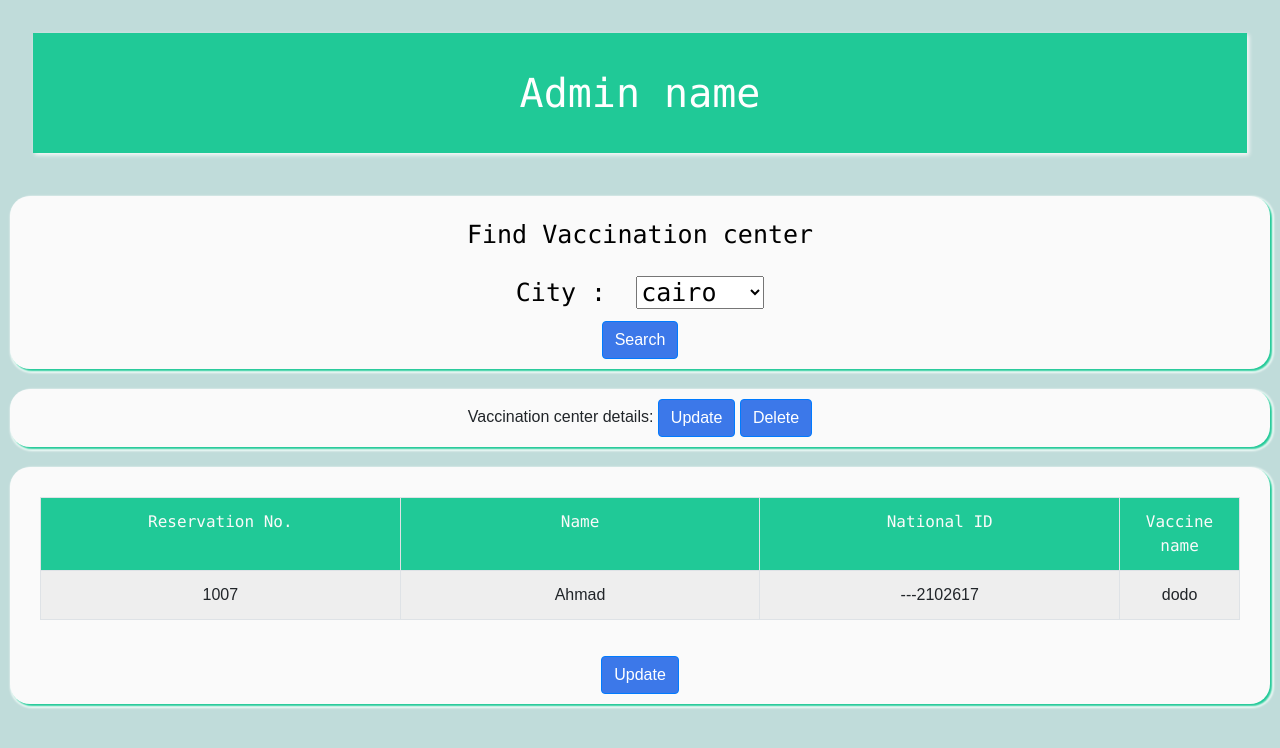
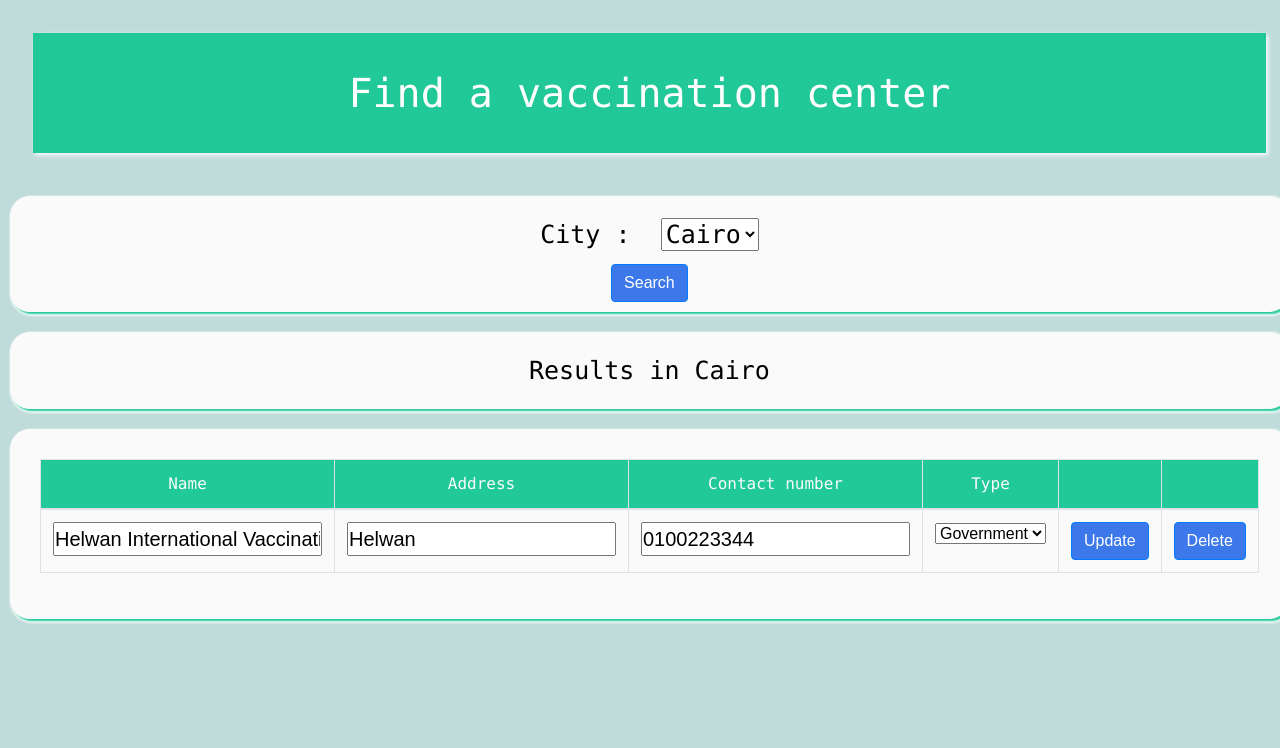
Before and after one commit to SIGMazer/Vaccination-Center, a PHP site: page /vaccination-center/View/find_vaccination_center.php in a window 1280 px wide. Shown: the top 748 px of the page. Run offline with PHP 8.4, Linux system fonts and the light colour scheme; the visitor is signed in with stand-in values (Sample User, id 1); data comes from the database, SQL or seed files in the repository.

Commit message:
Finished the vaccination center search and modify page.

```diff
--- a/Controller/MiscController.php
+++ b/Controller/MiscController.php
@@ -39,7 +39,7 @@ function echoVaccineList() {
 }
 
 function echoCityName() {
-    session_start();
+    //session_start();
     if (isset($_SESSION["cID"])) {
         include_once '../Include/DatabaseClass.php';
         $db = new database();
--- a/Model/adminModel.php
+++ b/Model/adminModel.php
@@ -85,10 +85,10 @@ class adminModel {
                   <option>Government</option>
                   <option>Private</option>
                   </select></td>";
-            echo "<td><input type = 'hidden' name = 'contactnum' value = '{$vcList[$x]['ContactNum']}'></td>";
-            echo "<td><input type = 'hidden' name = 'uID' value = '{$vcList[$x]['UserID']}'></td>";
-            echo "<td><input type = 'submit' name = 'update' value = 'update' class='btn btn-primary'></td>";
-            echo "<td><input type = 'submit' name = 'delete' value = 'delete' class='btn btn-primary'></td>";
+            echo "<input type = 'hidden' name = 'contactnum' value = '{$vcList[$x]['ContactNum']}'>";
+            echo "<input type = 'hidden' name = 'uID' value = '{$vcList[$x]['UserID']}'>";
+            echo "<td><input type = 'submit' name = 'update' value = 'Update' class='btn btn-primary'></td>";
+            echo "<td><input type = 'submit' name = 'delete' value = 'Delete' class='btn btn-primary'></td>";
             echo "</form>";
             echo "</tr>";
         }
--- a/View/find_vaccination_center.php
+++ b/View/find_vaccination_center.php
@@ -1,3 +1,7 @@
+<?php
+include "../Controller/vclistController.php";
+include "../Controller/MiscController.php";
+?>
 <!DOCTYPE html>
 <html lang="en">
 <head>
@@ -11,7 +15,7 @@
         <div class="row">
             <div class="col-md-12">
                 <div class="cardhead">
-                    <h>Admin name</h>
+                    <h>Find a vaccination center</h>
                 </div>
             </div>
         </div>
@@ -19,15 +23,13 @@
         <div class="row">
             <div class="col-md-12">
                 <div class="cardbody">
-                    <p>Find Vaccination center</p>
-                    <form action="" method="post">
+                    <form action="../Controller/vclistController.php" method="post">
                         <p>City :
                             <label for="city-names"></label>
                             <select name="city_find" id="city-names">
-                                <option >cairo</option>
-                                <option >spaniol</option>
-                                <option >alex</option>
-                                <option >giza</option>
+                                <?php
+                                echoCityList();
+                                ?>
                             </select></p>
                         <input type="submit" value="Search" name="city_search" class="btn btn-primary">
                     </form>
@@ -35,42 +37,43 @@
             </div>
         </div>
 
+        <?php
+        //Showing and hiding when searching
+        session_start();
+        if (isset($_SESSION["cID"]) && !empty($_SESSION["cID"])) {
+        ?>
         <div class="row">
             <div class="col">
                 <div class="cardbody">
-                    <form action="" method="post">
-                        <p-head>Vaccination center details:
-                            <input type="submit" value="Update" name="city_update" class="btn btn-primary">
-                            <input type="submit" value="Delete" name="city_delete" class="btn btn-primary">
-                        </p-head>
-                    </form>
+                    <p>Results in <?php echoCityName(); ?></p>
                 </div>
             </div>
         </div>
+        <?php
+        }
+        ?>
 
         <div class="row">
             <div class="col">
                 <div class="cardbody">
                     <div class="backcard">
-                        <table class="table table-bordered table-hover">
+                        <span style="color: red"><?php echoError(); ?></span>
+                        <table class="table table-bordered">
+                            <thead>
                             <tr>
-                                <th scope="col">Reservation No. </th>
                                 <th scope="col">Name</th>
-                                <th scope="col">National ID</th>
-                                <th scope="col">Vaccine name</th>
+                                <th scope="col">Address</th>
+                                <th scope="col">Contact number</th>
+                                <th scope="col">Type</th>
+                                <th scope="col"></th>
+                                <th scope="col"></th>
                             </tr>
-
-                            <tr>
-                                <td>1007</td>
-                                <td>Ahmad</td>
-                                <td>---2102617</td>
-                                <td>dodo</td>
-                            </tr>
+                            </thead>
+                            <tbody>
+                            <?php search(); ?>
+                            </tbody>
                         </table>
                     </div>
-                    <form action="" method="post">
-                        <input type="submit" value="Update" name="update_submit" class="btn btn-primary">
-                    </form>
                 </div>
             </div>
         </div>
```
